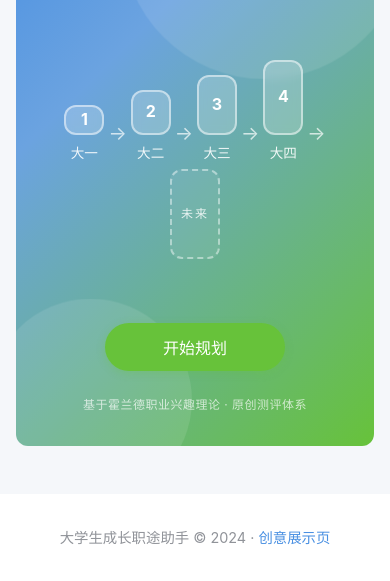
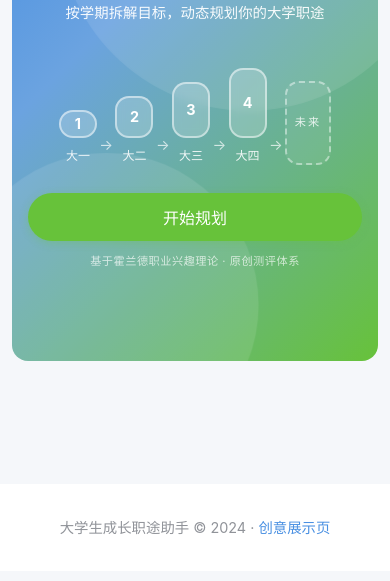
Before and after one commit to prodigy-crazy/career-assistant, a plain HTML site: page index.html in a window 390 px wide. Shown: the part 273-854 px from the top of the page. Drawn offline with Linux system fonts and the light colour scheme.

Commit message:
优化首页响应式布局：桌面端大气展示，手机端紧凑适配

```diff
--- a/css/style.css
+++ b/css/style.css
@@ -126,7 +126,7 @@ body {
 }
 
 /* ========================================
-   首页样式
+   首页样式 - 桌面端默认
    ======================================== */
 .hero {
     position: relative;
@@ -134,9 +134,13 @@ body {
     padding: 4rem 2rem;
     background: linear-gradient(135deg, #4A90E2 0%, #6BA3E0 30%, #67C23A 100%);
     color: white;
-    border-radius: 12px;
-    margin-bottom: 2rem;
+    border-radius: 16px;
+    margin: 1rem 0 2rem;
     overflow: hidden;
+    min-height: 500px;
+    display: flex;
+    flex-direction: column;
+    justify-content: center;
 }
 
 /* 动态背景装饰 */
@@ -150,18 +154,18 @@ body {
 }
 
 .hero::before {
+    width: 400px;
+    height: 400px;
+    top: -150px;
+    right: -80px;
+    animation-delay: 0s;
+}
+
+.hero::after {
     width: 300px;
     height: 300px;
-    top: -100px;
-    right: -50px;
-    animation-delay: 0s;
-}
-
-.hero::after {
-    width: 200px;
-    height: 200px;
-    bottom: -60px;
-    left: -30px;
+    bottom: -100px;
+    left: -60px;
     animation-delay: -4s;
 }
 
@@ -183,15 +187,17 @@ body {
 }
 
 .hero h1 {
-    font-size: 2.5rem;
+    font-size: 2.8rem;
     margin-bottom: 1rem;
-    text-shadow: 0 2px 8px rgba(0,0,0,0.15);
+    text-shadow: 0 2px 12px rgba(0,0,0,0.2);
+    line-height: 1.3;
 }
 
 .hero .slogan {
-    font-size: 1.1rem;
+    font-size: 1.2rem;
     opacity: 0.95;
     margin-bottom: 2rem;
+    line-height: 1.6;
 }
 
 /* 阶梯成长图形 */
@@ -200,7 +206,7 @@ body {
     justify-content: center;
     align-items: flex-end;
     gap: 0.5rem;
-    margin: 3rem 0;
+    margin: 2.5rem 0;
     padding: 2rem;
     flex-wrap: wrap;
 }
@@ -212,24 +218,24 @@ body {
 }
 
 .ladder-step {
-    width: 50px;
-    height: 50px;
+    width: 56px;
+    height: 56px;
     background: rgba(255,255,255,0.2);
     border: 2px solid rgba(255,255,255,0.5);
-    border-radius: 12px;
+    border-radius: 14px;
     display: flex;
     align-items: center;
     justify-content: center;
-    font-size: 1.2rem;
+    font-size: 1.3rem;
     font-weight: bold;
     backdrop-filter: blur(4px);
     transition: all 0.3s;
 }
 
-.ladder-item:nth-child(1) .ladder-step { height: 40px; }
-.ladder-item:nth-child(3) .ladder-step { height: 60px; }
-.ladder-item:nth-child(5) .ladder-step { height: 80px; }
-.ladder-item:nth-child(7) .ladder-step { height: 100px; }
+.ladder-item:nth-child(1) .ladder-step { height: 44px; }
+.ladder-item:nth-child(3) .ladder-step { height: 68px; }
+.ladder-item:nth-child(5) .ladder-step { height: 92px; }
+.ladder-item:nth-child(7) .ladder-step { height: 116px; }
 
 .ladder-item:hover .ladder-step {
     background: rgba(255,255,255,0.35);
@@ -238,27 +244,27 @@ body {
 }
 
 .ladder-label {
-    font-size: 0.85rem;
+    font-size: 0.9rem;
     opacity: 0.9;
     margin-top: 0.5rem;
 }
 
 .ladder-arrow {
-    font-size: 1.2rem;
+    font-size: 1.4rem;
     opacity: 0.7;
-    margin-bottom: 1rem;
+    margin-bottom: 1.2rem;
 }
 
 .ladder-future {
-    height: 120px;
-    width: 60px;
+    height: 140px;
+    width: 70px;
     background: rgba(255,255,255,0.08);
     border: 2px dashed rgba(255,255,255,0.4);
-    border-radius: 12px;
+    border-radius: 14px;
     display: flex;
     align-items: center;
     justify-content: center;
-    font-size: 0.85rem;
+    font-size: 0.9rem;
     opacity: 0.85;
     font-weight: 500;
     letter-spacing: 2px;
@@ -275,10 +281,17 @@ body {
 }
 
 .footer-note {
-    font-size: 0.85rem;
+    font-size: 0.9rem;
     opacity: 0.7;
-    margin-top: 1.5rem;
+    margin-top: 2rem;
     letter-spacing: 0.5px;
+}
+
+.btn-large {
+    min-width: 220px;
+    height: 56px;
+    font-size: 1.1rem;
+    padding: 0 40px;
 }
 
 /* ========================================
@@ -327,13 +340,6 @@ body {
     transform: scale(0.98);
 }
 
-.btn-large {
-    min-width: 200px;
-    height: 56px;
-    font-size: 1.1rem;
-    padding: 0 40px;
-}
-
 .btn-back {
     background: none;
     border: none;
@@ -893,8 +899,8 @@ body {
 @media (max-width: 768px) {
     .nav-container {
         flex-direction: column;
-        gap: 1rem;
-        padding: 1rem;
+        gap: 0.75rem;
+        padding: 0.75rem 1rem;
     }
 
     .nav-links {
@@ -903,52 +909,65 @@ body {
     }
 
     .main-content {
-        padding: 1rem;
+        padding: 0.5rem;
     }
 
     .hero {
-        padding: 2rem 1rem;
+        padding: 1.5rem 1rem;
+        margin: 0.25rem;
     }
 
     .hero h1 {
-        font-size: 1.8rem;
+        font-size: 1.6rem;
     }
 
     .hero .slogan {
-        font-size: 0.95rem;
+        font-size: 0.9rem;
+        margin-bottom: 1rem;
     }
 
     .growth-ladder {
-        gap: 0.25rem;
-        padding: 1rem;
+        gap: 0.15rem;
+        padding: 0.75rem 0.25rem;
+        margin: 1rem 0;
     }
 
     .ladder-step {
-        width: 40px;
-        height: 40px;
+        width: 38px;
+        height: 38px;
+        font-size: 0.9rem;
+    }
+
+    .ladder-item:nth-child(1) .ladder-step { height: 28px; }
+    .ladder-item:nth-child(3) .ladder-step { height: 42px; }
+    .ladder-item:nth-child(5) .ladder-step { height: 56px; }
+    .ladder-item:nth-child(7) .ladder-step { height: 70px; }
+
+    .ladder-future {
+        height: 84px;
+        width: 46px;
+        font-size: 0.7rem;
+    }
+
+    .ladder-arrow {
+        font-size: 0.9rem;
+        margin-bottom: 0.6rem;
+    }
+
+    .ladder-label {
+        font-size: 0.75rem;
+    }
+
+    .btn-large {
+        min-width: 160px;
+        height: 46px;
         font-size: 1rem;
-    }
-
-    .ladder-item:nth-child(1) .ladder-step { height: 30px; }
-    .ladder-item:nth-child(3) .ladder-step { height: 45px; }
-    .ladder-item:nth-child(5) .ladder-step { height: 60px; }
-    .ladder-item:nth-child(7) .ladder-step { height: 75px; }
-
-    .ladder-future {
-        height: 90px;
-        width: 50px;
-        font-size: 0.75rem;
-    }
-
-    .btn-large {
-        min-width: 180px;
-        height: 48px;
-        font-size: 1rem;
-        padding: 0 24px;
+        padding: 0 28px;
     }
 
     .footer-note {
-        font-size: 0.75rem;
+        font-size: 0.7rem;
+        margin-top: 0.75rem;
     }
 
     .form-container {
@@ -1000,57 +1019,65 @@ body {
     }
 
     .hero {
-        padding: 1.5rem 0.75rem;
+        padding: 1.25rem 0.75rem;
+        margin: 0.15rem;
     }
 
     .hero h1 {
-        font-size: 1.5rem;
+        font-size: 1.4rem;
+        margin-bottom: 0.5rem;
     }
 
     .hero .slogan {
         font-size: 0.85rem;
+        margin-bottom: 0.75rem;
     }
 
     .growth-ladder {
-        gap: 0.15rem;
-        padding: 0.5rem;
+        gap: 0.1rem;
+        padding: 0.5rem 0.15rem;
+        margin: 0.75rem 0;
     }
 
     .ladder-step {
-        width: 32px;
-        height: 32px;
-        font-size: 0.85rem;
-    }
-
-    .ladder-item:nth-child(1) .ladder-step { height: 24px; }
-    .ladder-item:nth-child(3) .ladder-step { height: 36px; }
-    .ladder-item:nth-child(5) .ladder-step { height: 48px; }
-    .ladder-item:nth-child(7) .ladder-step { height: 60px; }
+        width: 30px;
+        height: 30px;
+        font-size: 0.8rem;
+        border-radius: 8px;
+    }
+
+    .ladder-item:nth-child(1) .ladder-step { height: 22px; }
+    .ladder-item:nth-child(3) .ladder-step { height: 34px; }
+    .ladder-item:nth-child(5) .ladder-step { height: 46px; }
+    .ladder-item:nth-child(7) .ladder-step { height: 58px; }
 
     .ladder-future {
-        height: 72px;
-        width: 40px;
+        height: 70px;
+        width: 38px;
         font-size: 0.65rem;
+        border-radius: 8px;
     }
 
     .ladder-arrow {
+        font-size: 0.8rem;
+        margin-bottom: 0.4rem;
+    }
+
+    .ladder-label {
+        font-size: 0.65rem;
+    }
+
+    .btn-large {
+        min-width: 140px;
+        height: 42px;
         font-size: 0.9rem;
-        margin-bottom: 0.5rem;
-    }
-
-    .ladder-label {
-        font-size: 0.7rem;
-    }
-
-    .btn-large {
-        min-width: 160px;
-        height: 44px;
-        font-size: 0.9rem;
-        padding: 0 20px;
+        padding: 0 24px;
+        border-radius: 21px;
     }
 
     .footer-note {
-        font-size: 0.7rem;
+        font-size: 0.65rem;
+        margin-top: 0.5rem;
     }
 
     .form-container {
```
